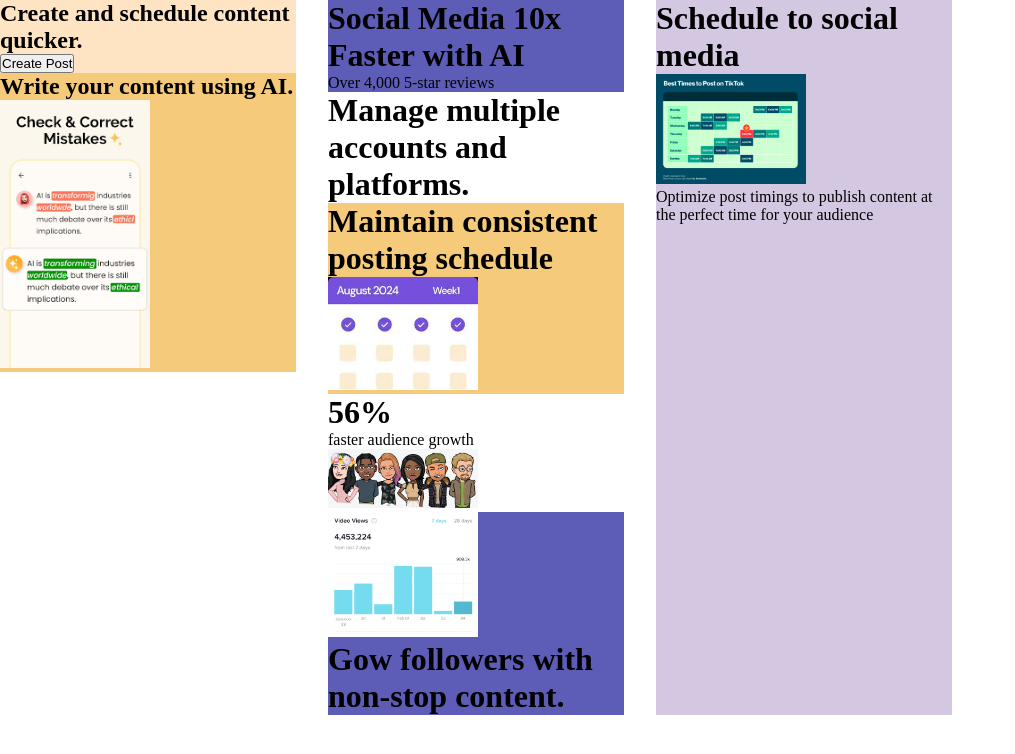
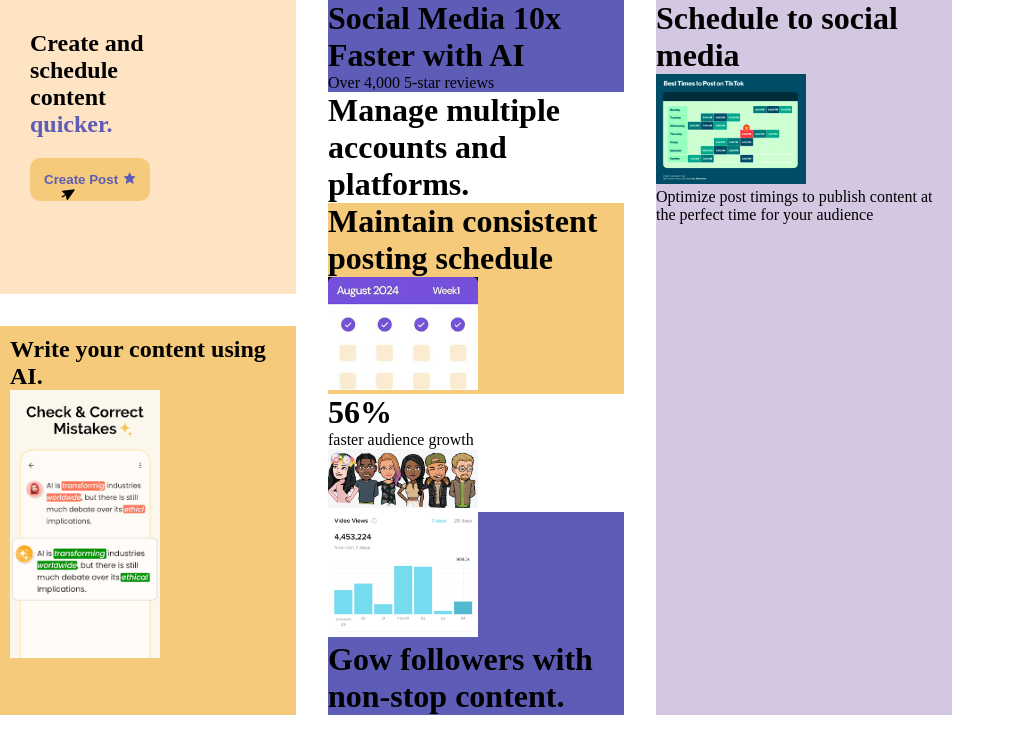
Before and after one commit to MonicahKoina/Bento-grid, a plain HTML site: page index.html in a window 1280 px wide. Shown: the whole page, without its empty margins (0-1015 px from the left). Drawn offline with nearby package versions, Linux system fonts and the light colour scheme.

Commit message:
styled first column

```diff
--- a/index.html
+++ b/index.html
@@ -11,9 +11,15 @@
     <div class="card-container">
         <div class="col-1">
         <div class="create-post">
-            <h2>Create and schedule content <span>quicker.</span></h2>
-            <button>Create Post</button>
+            <div class="content-info">
+                <h2>Create and schedule content <span style="color: rgb(93, 93, 184);">quicker.</span></h2>
+            </div>
+            <div >
+                <button class="post-btn">Create Post<i class='bx bxs-star' style="margin-left: 5px;"></i></button>
+            </div>
+            <i class='bx bxs-pointer bx-rotate-90' style="position: relative; left: 30px; bottom: 15px;;"></i>
         </div>
+
         <div class="write-content">
             <h2>Write your content using AI.</h2>
             <div class="aichat">
@@ -22,7 +28,7 @@
         </div>
         </div>
         <div class="col-2">
-            <div class="social-media grid-col-span-2">
+            <div class="social-media ">
                 <h1>Social Media <span>10x</span> Faster with AI</h1>
                 <P>Over 4,000 5-star reviews</P>
             </div>
@@ -45,7 +51,7 @@
                         <img src="bitmoji.png" alt="#">
                     </div>
                 </div>
-                <div class="growth grid-col-span-2">
+                <div class="growth">
                     <div class="views">
                         <img src="analyticsb.png" alt="#">
                     </div>
--- a/style.css
+++ b/style.css
@@ -4,19 +4,39 @@
     margin: 0;
     box-sizing: border-box;
 }
-.grid-col-span-2{
-    grid-column: span 2;
-}
+
 .card-container{
     display: grid;
     gap: 2em;
     grid-template-columns: repeat(4, 1fr);
 }
+
 .create-post{
     background-color: bisque;
+    padding: 30px;
+}
+.col-1{
+    display: grid;
+    gap: 2em;
+}
+.quick{
+    color:rgb(93, 93, 184) ;
+}
+.post-btn{
+    padding: 14px;
+    margin-top: 20px;
+    background-color: rgb(245, 202, 123);
+    border-radius: 10px;
+    border: none;
+    color:rgb(93, 93, 184) ;
+    font-weight: 800;
 }
 .write-content{
     background-color: rgb(245, 202, 123);
+    padding: 10px;
+}
+.content-info{
+    width: 118px;
 }
 .social-media{
     background-color: rgb(93, 93, 184);
```
